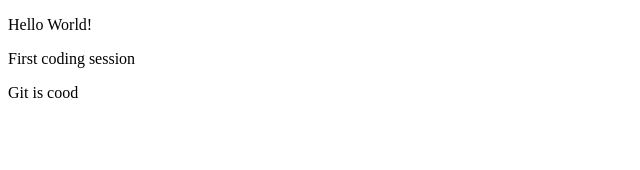
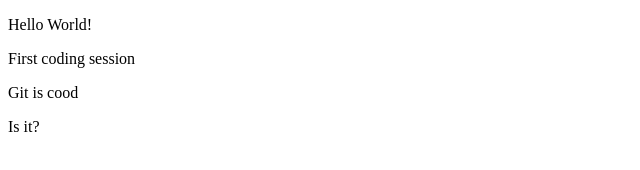
Before and after one commit to Jack-ButlerB/first-repo, a plain HTML site: page index.html in a window 1280 px wide. Shown: the full height of the page, 0-640 px from the left. Drawn offline with Linux system fonts and the light colour scheme.

Commit message:
added is it

```diff
--- a/index.html
+++ b/index.html
@@ -22,6 +22,7 @@
     <p>Hello World!</p>
     <p>First coding session</p>
     <p>Git is cood</p>
+    <p>Is it?</p>
     <script src="" async defer></script>
   </body>
 </html>
```
